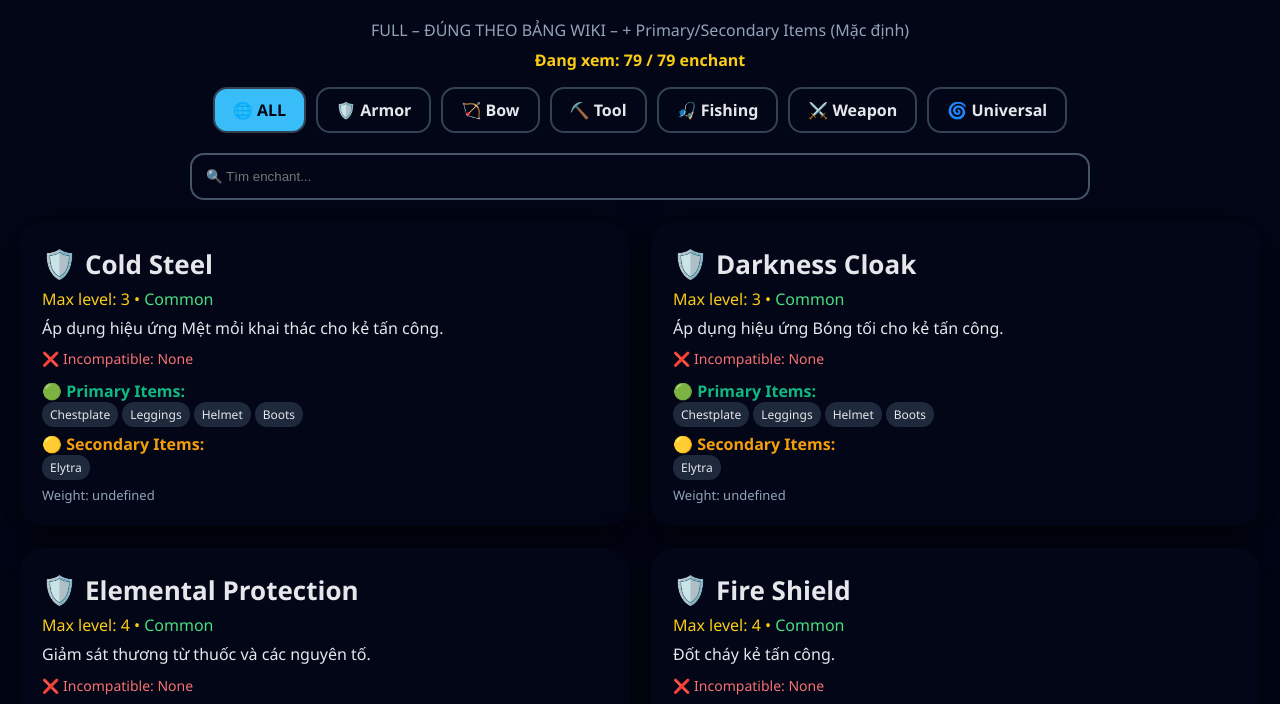
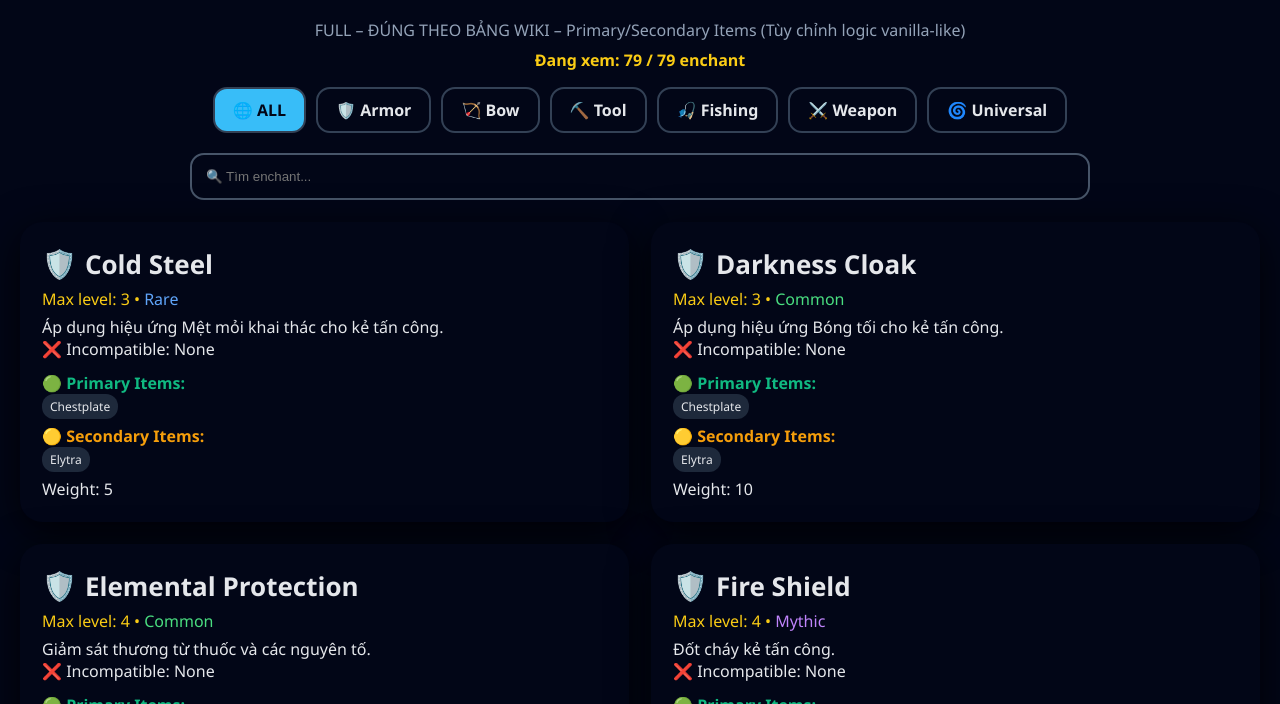
Before and after one commit to haidangdz/LoThuEnchants, a plain HTML site: page index.html in a window 1280 px wide. Shown: the part 87-791 px from the top of the page. Drawn offline with Linux system fonts and the light colour scheme.

Commit message:
Update index.html

```diff
--- a/index.html
+++ b/index.html
@@ -27,13 +27,6 @@ input{width:70%;padding:14px;border-radius:14px;border:2px solid #475569;backgro
 .rarity-rare{color:#60a5fa}
 .rarity-mythic{color:#c084fc}
 
-.tags{display:flex;flex-wrap:wrap;gap:6px;margin-bottom:8px}
-.tag{background:#1e293b;padding:6px 12px;border-radius:16px;font-size:13px}
-
-.desc{line-height:1.6}
-.incompat{margin-top:8px;color:#f87171;font-size:14px}
-.weight{margin-top:4px;color:#94a3b8;font-size:13px}
-
 .primary-sec{margin-top:12px}
 .primary-sec div{margin-bottom:6px}
 .primary-title{color:#10b981;font-weight:bold}
@@ -48,7 +41,7 @@ input{width:70%;padding:14px;border-radius:14px;border:2px solid #475569;backgro
 <body>
 
 <h1>📘 ExcellentEnchants Wiki</h1>
-<div class="sub">FULL – ĐÚNG THEO BẢNG WIKI – + Primary/Secondary Items (Mặc định)</div>
+<div class="sub">FULL – ĐÚNG THEO BẢNG WIKI – Primary/Secondary Items (Tùy chỉnh logic vanilla-like)</div>
 <div class="counter" id="counter"></div>
 
 <div class="tabs">
@@ -69,25 +62,25 @@ input{width:70%;padding:14px;border-radius:14px;border:2px solid #475569;backgro
 
 <script>
 const enchants = [
-/* ARMOR - Primary: Chestplate/Leggings/Helmet/Boots; Secondary: Elytra (nếu config bật) */
-["Armor","🛡️","Cold Steel","Áp dụng hiệu ứng Mệt mỏi khai thác cho kẻ tấn công.","",3,"Chestplate,Leggings,Helmet,Boots","Elytra",5],
-["Armor","🛡️","Darkness Cloak","Áp dụng hiệu ứng Bóng tối cho kẻ tấn công.","",3,"Chestplate,Leggings,Helmet,Boots","Elytra",10],
+/* ARMOR - Giữ nguyên chỉnh sửa giới hạn của bạn */
+["Armor","🛡️","Cold Steel","Áp dụng hiệu ứng Mệt mỏi khai thác cho kẻ tấn công.","",3,"Chestplate","Elytra",5],
+["Armor","🛡️","Darkness Cloak","Áp dụng hiệu ứng Bóng tối cho kẻ tấn công.","",3,"Chestplate","Elytra",10],
 ["Armor","🛡️","Elemental Protection","Giảm sát thương từ thuốc và các nguyên tố.","",4,"Chestplate,Leggings,Helmet,Boots","Elytra",10],
-["Armor","🛡️","Fire Shield","Đốt cháy kẻ tấn công.","",4,"Chestplate,Leggings,Helmet,Boots","Elytra",2],
+["Armor","🛡️","Fire Shield","Đốt cháy kẻ tấn công.","",4,"Chestplate","Elytra",2],
 ["Armor","🛡️","Flame Walker","Có thể đi trên dung nham, miễn nhiễm sát thương magma.","Frost Walker",2,"Boots","Elytra",1],
-["Armor","🛡️","Hardened","Nhận hiệu ứng Kháng cự khi bị tấn công.","",2,"Chestplate,Leggings,Helmet,Boots","Elytra",5],
-["Armor","🛡️","Ice Shield","Đóng băng và làm chậm kẻ tấn công.","",3,"Chestplate,Leggings,Helmet,Boots","Elytra",10],
-["Armor","🛡️","Jumping","Nhận hiệu ứng Nhảy cao.","",2,"Chestplate,Leggings,Helmet,Boots","Elytra",2],
-["Armor","🛡️","Kamikadze","Tạo vụ nổ khi chết.","",3,"Chestplate,Leggings,Helmet,Boots","Elytra",5],
+["Armor","🛡️","Hardened","Nhận hiệu ứng Kháng cự khi bị tấn công.","",2,"Chestplate","Elytra",5],
+["Armor","🛡️","Ice Shield","Đóng băng và làm chậm kẻ tấn công.","",3,"Chestplate","Elytra",10],
+["Armor","🛡️","Jumping","Nhận hiệu ứng Nhảy cao.","",2,"Boots","Elytra",2],
+["Armor","🛡️","Kamikadze","Tạo vụ nổ khi chết.","",3,"Chestplate","Elytra",5],
 ["Armor","🛡️","Night Vision","Nhận hiệu ứng Nhìn trong bóng tối.","",1,"Helmet","Elytra",1],
 ["Armor","🛡️","Rebound","Có hiệu ứng như rơi xuống khối Slime.","Feather Falling",1,"Boots","Elytra",2],
-["Armor","🛡️","Regrowth","Hồi một lượng máu theo thời gian.","",4,"Chestplate,Leggings,Helmet,Boots","Elytra",2],
-["Armor","🛡️","Saturation","Hồi thanh thức ăn theo thời gian.","",2,"Chestplate,Leggings,Helmet,Boots","Elytra",2],
-["Armor","🛡️","Speed","Nhận hiệu ứng Tốc độ.","",2,"Chestplate,Leggings,Helmet,Boots","Elytra",2],
-["Armor","🛡️","Stopping Force","Giảm bật lùi khi bị tấn công.","",3,"Chestplate,Leggings,Helmet,Boots","Elytra",5],
+["Armor","🛡️","Regrowth","Hồi một lượng máu theo thời gian.","",4,"Chestplate","Elytra",2],
+["Armor","🛡️","Saturation","Hồi thanh thức ăn theo thời gian.","",2,"Helmet","Elytra",2],
+["Armor","🛡️","Speed","Nhận hiệu ứng Tốc độ.","",2,"Boots","Elytra",2],
+["Armor","🛡️","Stopping Force","Giảm bật lùi khi bị tấn công.","",3,"Leggings","Elytra",5],
 ["Armor","🛡️","Water Breathing","Nhận hiệu ứng Thở dưới nước.","",1,"Helmet","Elytra",1],
 
-/* BOW - Primary: Bow; Secondary: Crossbow (nếu config bật) */
+/* BOW */
 ["Bow","🏹","Bomber","Bắn TNT thay cho mũi tên.","Non-Arrow enchants",3,"Bow","Crossbow",1],
 ["Bow","🏹","Confusing Arrows","Mũi tên gây hiệu ứng Buồn nôn.","Non-Arrow enchants",3,"Bow","Crossbow",10],
 ["Bow","🏹","Darkness Arrows","Mũi tên gây hiệu ứng Bóng tối.","Non-Arrow enchants",3,"Bow","Crossbow",10],
@@ -104,21 +97,21 @@ const enchants = [
 ["Bow","🏹","Vampiric Arrows","Hồi máu khi bắn trúng.","Non-Arrow enchants",3,"Bow","Crossbow",2],
 ["Bow","🏹","Withered Arrows","Mũi tên gây hiệu ứng Héo mòn.","Non-Arrow enchants",3,"Bow","Crossbow",5],
 
-/* TOOL - Primary: Pickaxe/Axe/Hoe/Shovel */
-["Tool","⛏️","Blast Mining","Khai thác khối bằng các vụ nổ.","Tunnel, Veinminer",5,"Pickaxe","Axe,Shovel,Hoe",2],
+/* TOOL */
+["Tool","⛏️","Blast Mining","Khai thác khối bằng các vụ nổ.","Tunnel, Veinminer",5,"Pickaxe","","Axe,Shovel,Hoe",2],
 ["Tool","⛏️","Glass Breaker","Phá vỡ kính ngay lập tức.","",1,"Pickaxe,Axe,Shovel,Hoe","Shears",10],
 ["Tool","⛏️","Haste","Nhận hiệu ứng Đào nhanh khi khai thác.","",3,"Pickaxe,Axe,Shovel,Hoe","Shears",2],
-["Tool","⛏️","Lucky Miner","Nhận nhiều XP hơn khi đào.","",3,"Pickaxe","Axe,Shovel,Hoe",5],
-["Tool","⛏️","Replanter","Tự động trồng lại cây khi thu hoạch.","",1,"Hoe","Axe",1],
+["Tool","⛏️","Lucky Miner","Nhận nhiều XP hơn khi đào.","",3,"Pickaxe","","Axe,Shovel,Hoe",5],
+["Tool","⛏️","Replanter","Tự động trồng lại cây khi thu hoạch.","",1,"Hoe","",1],
 ["Tool","⛏️","Silk Chest","Rương rơi ra vẫn giữ đồ bên trong.","",1,"Pickaxe,Axe","Shovel,Hoe",1],
-["Tool","⛏️","Silk Spawner","Có cơ hội nhận Lồng quái vật.","Smelter",1,"Pickaxe","Axe,Shovel",1],
+["Tool","⛏️","Silk Spawner","Có cơ hội nhận Lồng quái vật.","Smelter",1,"Pickaxe","",1],
 ["Tool","⛏️","Smelter","Tự động nung chảy vật phẩm rơi ra.","Silk Touch, Silk Spawner",5,"Pickaxe,Axe,Shovel,Hoe","Shears",5],
 ["Tool","⛏️","Telekinesis","Tự động đưa vật phẩm vào túi.","",1,"Pickaxe,Axe,Shovel,Hoe","Shears",1],
-["Tool","⛏️","Treefeller","Chặt đổ toàn bộ cây.","",1,"Axe","Hoe",2],
-["Tool","⛏️","Tunnel","Đào theo khu vực.","Veinminer, Blast Mining",3,"Pickaxe","Shovel",1],
-["Tool","⛏️","Veinminer","Đào toàn bộ mạch quặng.","Tunnel, Blast Mining",3,"Pickaxe","Axe",1],
+["Tool","⛏️","Treefeller","Chặt đổ toàn bộ cây.","",1,"Axe","",2],
+["Tool","⛏️","Tunnel","Đào theo khu vực.","Veinminer, Blast Mining",3,"Pickaxe,Axe,Hoe","Shovel",1],
+["Tool","⛏️","Veinminer","Đào toàn bộ mạch quặng.","Tunnel, Blast Mining",3,"Pickaxe","",1],
 
-/* FISHING - Primary: Fishing Rod */
+/* FISHING */
 ["Fishing","🎣","Auto Reel","Tự động giật cần khi cá cắn.","",1,"Fishing Rod","",1],
 ["Fishing","🎣","Curse of Drowned","Có cơ hội câu lên Drowned.","",3,"Fishing Rod","",5],
 ["Fishing","🎣","Double Catch","Tăng gấp đôi vật phẩm câu được.","",3,"Fishing Rod","",2],
@@ -126,7 +119,7 @@ const enchants = [
 ["Fishing","🎣","Seasoned Angler","Tăng XP nhận được.","",3,"Fishing Rod","",5],
 ["Fishing","🎣","Survivalist","Tự động nướng cá câu được.","",1,"Fishing Rod","",2],
 
-/* WEAPON - Primary: Sword; Secondary: Axe/Trident (nếu config bật) */
+/* WEAPON */
 ["Weapon","⚔️","Bane of Netherspawn","Tăng sát thương lên quái Nether.","",5,"Sword","Axe,Trident",10],
 ["Weapon","⚔️","Blindness","Gây hiệu ứng Mù cho mục tiêu.","",2,"Sword","Axe,Trident",10],
 ["Weapon","⚔️","Confusion","Gây hiệu ứng Buồn nôn cho mục tiêu.","",2,"Sword","Axe,Trident",10],
@@ -152,11 +145,11 @@ const enchants = [
 ["Weapon","⚔️","Wisdom","Nhận nhiều XP hơn từ quái.","",5,"Sword","Axe,Trident",5],
 ["Weapon","⚔️","Wither","Gây hiệu ứng Héo mòn.","",2,"Sword","Axe,Trident",5],
 
-/* UNIVERSAL - Primary/Secondary: Tất cả tool/weapon/armor/bow */
+/* UNIVERSAL - Chuẩn hóa tên item tiếng Anh cho nhất quán */
 ["Universal","🌀","Curse of Breaking","Mất độ bền nhanh hơn.","Unbreaking",3,"All","All",10],
 ["Universal","🌀","Curse of Fragility","Không thể dùng đe sửa vật phẩm.","",1,"All","All",10],
-["Universal","🌀","Curse of Mediocrity","Loại bỏ enchant của đồ rơi.","",3,"All","All",5],
-["Universal","🌀","Curse of Misfortune","Giảm chiến lợi phẩm về 0.","Fortune, Looting",3,"All","All",5],
+["Universal","🌀","Curse of Mediocrity","Loại bỏ enchant của đồ rơi.","",3,"Sword,Axe,Bow,Crossbow,Trident,Mace","Pickaxe,Shovel,Hoe,Shears",5],
+["Universal","🌀","Curse of Misfortune","Giảm chiến lợi phẩm về 0.","Fortune, Looting",3,"Sword,Axe,Bow,Crossbow,Trident,Mace","Pickaxe,Shovel,Hoe,Shears",5],
 ["Universal","🌀","Restore","Cứu vật phẩm khỏi vỡ 1 lần.","",3,"All","All",2],
 ["Universal","🌀","Soulbound","Không rơi vật phẩm khi chết.","Curse of Vanishing",1,"All","All",2],
 ];
@@ -168,8 +161,8 @@ function rarity(weight){
 }
 
 function renderItems(items){
- if(!items) return '';
- return items.split(',').map(item => `<span class="item-tag">${item}</span>`).join('');
+ if(!items || items === "") return 'None';
+ return items.split(',').map(item => `<span class="item-tag">${item.trim()}</span>`).join('');
 }
 
 let tab="ALL";
@@ -185,7 +178,7 @@ function render(){
   total++;
   if(q && !e[2].toLowerCase().includes(q)) return;
   shown++;
-  const r=rarity(e[9]); // Weight di chuyển lên index 9
+  const r=rarity(e[8]);
   html+=`
   <div class="card">
     <div class="name"><span class="icon">${e[1]}</span>${e[2]}</div>
@@ -196,7 +189,7 @@ function render(){
       <div><span class="primary-title">🟢 Primary Items:</span> <div class="item-list">${renderItems(e[6])}</div></div>
       <div><span class="secondary-title">🟡 Secondary Items:</span> <div class="item-list">${renderItems(e[7])}</div></div>
     </div>
-    <div class="weight">Weight: ${e[9]}</div>
+    <div class="weight">Weight: ${e[8]}</div>
   </div>`;
  });
  counter.textContent = tab==="ALL"
```
